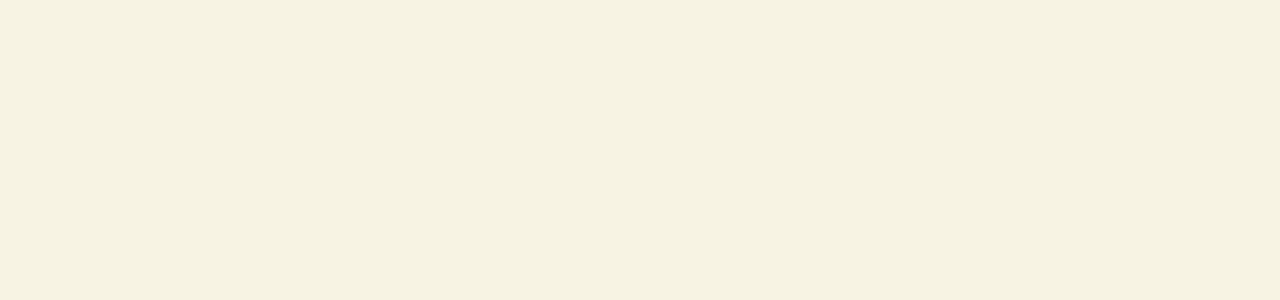
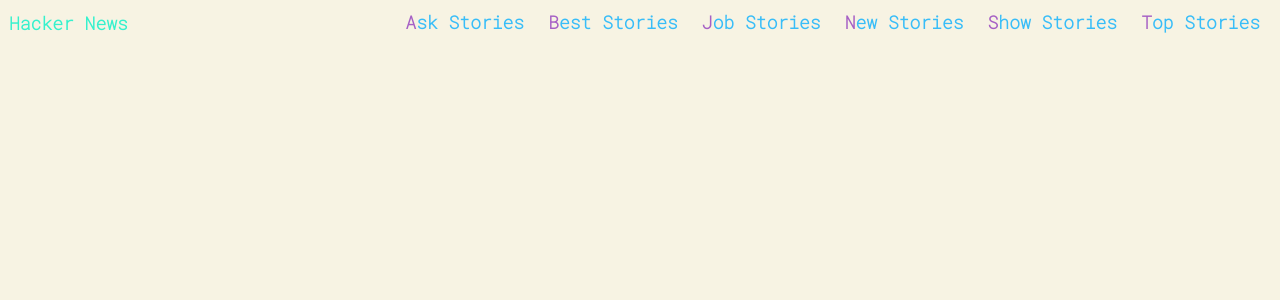
Before and after one commit to DSmith575/s2-23-hacker-news-nextjs-DSmith575, a Next.js app: page / in a window 1280 px wide. Shown: the top 300 px of the page. Built offline with nearby package versions, Linux system fonts and the light colour scheme.

Commit message:
build(component): added navBar,button,list
Added base navBar, semi-responsive

```diff
--- /dev/null
+++ b/components/hooks/ssr/ssrWrapper.jsx
@@ -0,0 +1,20 @@
+import { useState, useEffect } from 'react';
+
+const useIsMounted = () => {
+  const [isMounted, setIsMounted] = useState(false);
+
+  useEffect(() => {
+    setIsMounted(true);
+  }, []);
+
+  return [isMounted, setIsMounted];
+};
+
+const withNoSsr = (Component) => {
+  return function NoSsrWrapper(props) {
+    const [isMounted] = useIsMounted();
+    return isMounted ? <Component {...props} /> : null;
+  };
+};
+
+export default withNoSsr;
--- a/components/layout/layout.jsx
+++ b/components/layout/layout.jsx
@@ -1,9 +1,9 @@
-// import NavBar
+import NavBar from '@/components/navigation/navBar.jsx';
 
 const Layout = ({ children }) => {
   return (
     <>
-      {/* NavBar */}
+      <NavBar />
       <main>{children}</main>
     </>
   );
--- /dev/null
+++ b/components/navigation/navBar.jsx
@@ -0,0 +1,23 @@
+import withNoSsr from '@/components/hooks/ssr/ssrWrapper.jsx';
+import NavButton from '@/components/navigation/navButton.jsx';
+import NavList from '@/components/navigation/navList.jsx';
+
+const NavBar = () => {
+  return (
+    <>
+      <nav className={'px-2 py-2 w-full invisible sm:invisible md:visible'}>
+        <div className={'flex md:justify-between'}>
+          <NavButton
+            route={'/'}
+            text={'Hacker News'}
+            color={'text-mint'}
+            hover={false}
+          />
+          <NavList />
+        </div>
+      </nav>
+    </>
+  );
+};
+
+export default withNoSsr(NavBar);
--- /dev/null
+++ b/components/navigation/navButton.jsx
@@ -0,0 +1,31 @@
+import Link from 'next/link';
+import withNoSsr from '@/components/hooks/ssr/ssrWrapper.jsx';
+
+const NavButton = ({
+  route,
+  text,
+  color,
+  startChar,
+  startCharColor,
+  hover,
+}) => {
+  return (
+    <>
+      <Link href={`${route}`}>
+        <div
+          className={`text-lg font-bold ${color}
+            ${
+              hover
+                ? `hover:bg-blush hover:text-white rounded px-3`
+                : `border border-transparent`
+            }
+            `}>
+          <span className={`${startCharColor}`}>{startChar}</span>
+          {text}
+        </div>
+      </Link>
+    </>
+  );
+};
+
+export default withNoSsr(NavButton);
--- /dev/null
+++ b/components/navigation/navList.jsx
@@ -0,0 +1,72 @@
+import NavButton from '@/components/navigation/navButton.jsx';
+
+const NavList = () => {
+  return (
+    <>
+      <ul className={'flex flex-row sm:invisible md:visible'}>
+        <li>
+          <NavButton
+            route={'askStories'}
+            startChar={'A'}
+            startCharColor={'text-grimace'}
+            text={'sk Stories'}
+            color={'text-sky-400'}
+            hover={true}
+          />
+        </li>
+        <li>
+          <NavButton
+            route={'/bestStories'}
+            startChar={'B'}
+            startCharColor={'text-grimace'}
+            text={'est Stories'}
+            color={'text-sky-400'}
+            hover={true}
+          />
+        </li>
+        <li>
+          <NavButton
+            route={'/jobStories'}
+            startChar={'J'}
+            startCharColor={'text-grimace'}
+            text={'ob Stories'}
+            color={'text-sky-400'}
+            hover={true}
+          />
+        </li>
+        <li>
+          <NavButton
+            route={'/newStories'}
+            startChar={'N'}
+            startCharColor={'text-grimace'}
+            text={'ew Stories'}
+            color={'text-sky-400'}
+            hover={true}
+          />
+        </li>
+        <li>
+          <NavButton
+            route={'/showStories'}
+            startChar={'S'}
+            startCharColor={'text-grimace'}
+            text={'how Stories'}
+            color={'text-sky-400'}
+            hover={true}
+          />
+        </li>
+        <li>
+          <NavButton
+            route={'/topStories'}
+            startChar={'T'}
+            startCharColor={'text-grimace'}
+            text={'op Stories'}
+            color={'text-sky-400'}
+            hover={true}
+          />
+        </li>
+      </ul>
+    </>
+  );
+};
+
+export default NavList;
--- a/tailwind.config.js
+++ b/tailwind.config.js
@@ -24,6 +24,7 @@ module.exports = {
         teaRose: '#DEBAC0',
         munsell: '#348AA7',
         biceBlue: '#006DAA',
+        mint: '#36F1CD',
       },
       backgroundImage: {
         'gradient-radial': 'radial-gradient(var(--tw-gradient-stops))',
```
